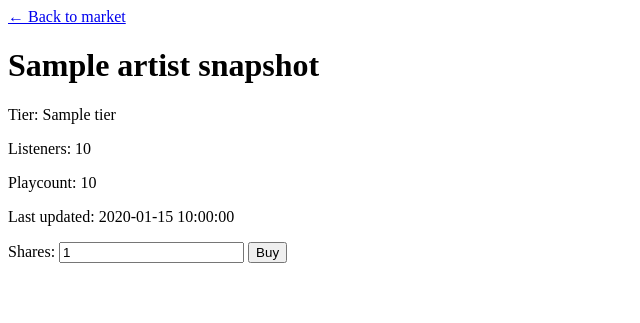
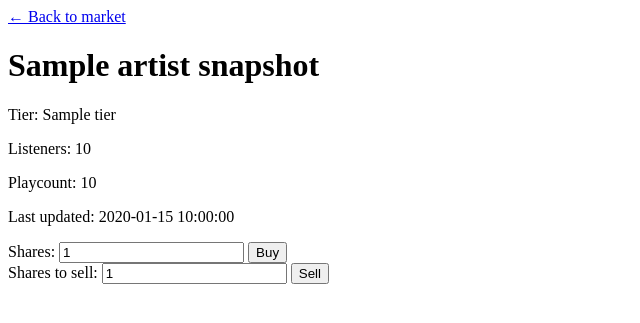
Before and after one commit to KingCobra52/artiste, a Flask app: a page that uses templates/artist.html in a window 1280 px wide. Shown: the top 323 px of the page, without its empty margins (0-640 px from the left). Run offline with Flask 3, Linux system fonts and the light colour scheme; a database or web service that is not in the repository returns one stand-in record (values such as "Sample title"); some libraries are stand-ins or nearby versions.

Commit message:
sell route

```diff
--- a/app.py
+++ b/app.py
@@ -131,6 +131,59 @@ def buy():
     db.commit()
     return redirect(url_for("artist", name=artist_name))
 
+@app.route("/sell", methods=["POST"])
+@login_required
+def sell():
+    db = get_db()
+    artist_id = request.form.get('artist_id')
+    artist_name = request.form.get('name')
+    shares_to_sell = int(request.form.get('shares'))
+
+    # Get current price from the latest snapshot (same formula as buy)
+    snapshot = db.execute(
+        "SELECT listeners FROM artist_snapshots WHERE artist_id = %s ORDER BY date DESC LIMIT 1",
+        (artist_id,)
+    ).fetchone()
+    current_price = snapshot["listeners"] / 10000
+
+    # Get total shares the user owns for this artist
+    holdings = db.execute(
+        "SELECT id, shares, price_per_share FROM holdings WHERE user_id = %s AND artist_id = %s",
+        (current_user.id, artist_id)
+    ).fetchall()
+    total_shares_owned = sum(row["shares"] for row in holdings)
+
+    if shares_to_sell <= 0 or shares_to_sell > total_shares_owned:
+        return "Invalid number of shares to sell"
+
+    # Credit the user with current market value of the sold shares
+    payout = current_price * shares_to_sell
+    db.execute(
+        "UPDATE users SET bars = bars + %s WHERE id = %s",
+        (payout, current_user.id)
+    )
+
+    # Delete all holdings rows for this artist, then re-insert remaining shares
+    # (preserving original avg price_per_share weighted average)
+    remaining = total_shares_owned - shares_to_sell
+    db.execute(
+        "DELETE FROM holdings WHERE user_id = %s AND artist_id = %s",
+        (current_user.id, artist_id)
+    )
+    if remaining > 0:
+        # Compute weighted average buy price from original holdings
+        total_cost = sum(row["shares"] * row["price_per_share"] for row in holdings)
+        avg_price = total_cost / total_shares_owned
+        db.execute(
+            "INSERT INTO holdings (user_id, artist_id, shares, price_per_share, bought_at) VALUES (%s, %s, %s, %s, CURRENT_DATE)",
+            (current_user.id, artist_id, remaining, avg_price)
+        )
+
+    db.commit()
+    return redirect(url_for("artist", name=artist_name))
+
+
+
 @app.route("/portfolio")
 @login_required
 def portfolio():
--- a/templates/artist.html
+++ b/templates/artist.html
@@ -18,5 +18,13 @@
         <input type="number" name="shares" min="1" value="1">
         <button type="submit">Buy</button>
     </form>
+
+    <form method="POST" action="/sell">
+        <input type="hidden" name="artist_id" value="{{ artist['artist_id'] }}">
+        <input type="hidden" name="name" value="{{ artist['name'] }}">
+        <label>Shares to sell:</label>
+        <input type="number" name="shares" min="1" value="1">
+        <button type="submit">Sell</button>
+    </form>
 </body>
 </html>
```
Also changed, not shown: 2 other files. Lines whose indentation alone changed are shown as unchanged.
